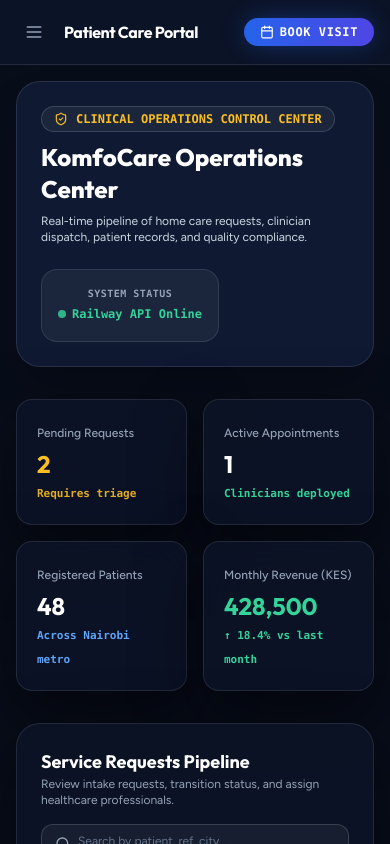
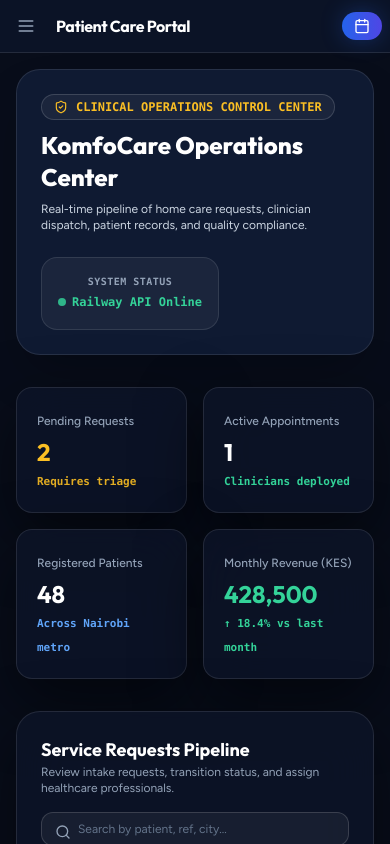
Before and after one commit to SethDEV254/Komfocare, a React (Vite) app in the folder frontend/: page /dashboard/admin in a window 390 px wide. Shown: the top 844 px of the page. Built offline with nearby package versions, Linux system fonts and the light colour scheme; no server answers.

Commit message:
Improve responsive navigation and mobile experience
Implement responsive navigation refinements tracked in #1.

```diff
--- a/frontend/src/main.tsx
+++ b/frontend/src/main.tsx
@@ -2,6 +2,7 @@ import React from 'react';
 import ReactDOM from 'react-dom/client';
 import App from './App';
 import './index.css';
+import './responsive.css';
 
 ReactDOM.createRoot(document.getElementById('root')!).render(
   <React.StrictMode>
--- /dev/null
+++ b/frontend/src/responsive.css
@@ -0,0 +1,22 @@
+/* Responsive navigation refinements for KomfoCare */
+@media (max-width: 639px) {
+  header.sticky { padding-left: .5rem; padding-right: .5rem; padding-top: .5rem; padding-bottom: .5rem; }
+  header.sticky > div { max-width: 100%; }
+  header.sticky > div > div { min-width: 0; gap: .5rem; }
+  header.sticky a[href="/"] img { width: 2.25rem; height: 2.25rem; }
+  header.sticky a[href="/"] > div { min-width: 0; }
+  header.sticky a[href="/"] span:first-child { font-size: .95rem; }
+  header.sticky .flex.items-center.gap-2.sm\\:gap-3 { min-width: 0; flex: 1; justify-content: flex-end; }
+  header.sticky a[href="/book-care"] { padding-left: .75rem; padding-right: .75rem; white-space: nowrap; }
+  header.sticky a[href="/book-care"] span { display: none; }
+  header.sticky a[href="/book-care"] svg { width: 1rem; height: 1rem; }
+  header.sticky button[aria-label="Toggle Theme"], header.sticky button[aria-label="Open Fullscreen Menu"] { flex: 0 0 auto; }
+}
+@media (max-width: 380px) {
+  header.sticky a[href="/"] > div { display: none; }
+  header.sticky a[href="/book-care"] { width: 2.25rem; height: 2.25rem; padding: 0; justify-content: center; }
+}
+@media (max-height: 700px) {
+  .fixed.inset-0.z-50 .overflow-y-auto { padding-top: 1.25rem; padding-bottom: 1.25rem; }
+}
+.fixed.inset-0.z-50 a { overflow-wrap: anywhere; }
```
